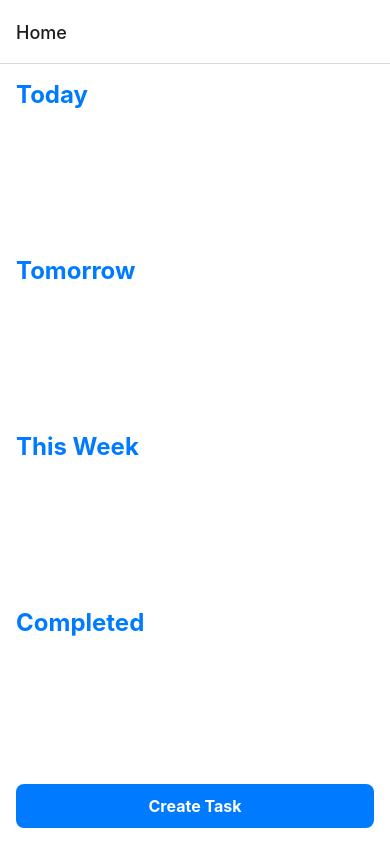
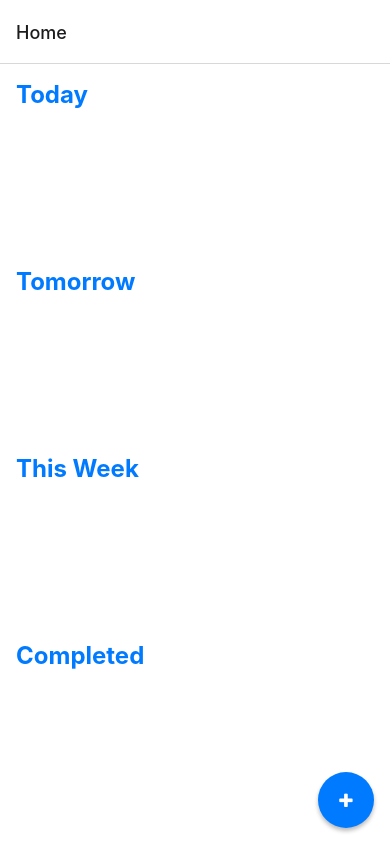
Before and after one commit to sir-collins/incourage-task-tracker, a React Native app: screen /Home in a window 390 px wide. Built offline with nearby package versions, Linux system fonts and the light colour scheme.

Commit message:
style: using a circular button to create tasks

```diff
--- a/src/screens/HomeScreen/HomeScreen.tsx
+++ b/src/screens/HomeScreen/HomeScreen.tsx
@@ -1,9 +1,10 @@
 import React from "react";
-import { View, Text, StyleSheet } from "react-native";
+import { View, Text, StyleSheet, TouchableOpacity } from "react-native";
 import useTaskStore from "../../store/taskStore";
 import TaskList from "../../components/TaskList/TaskList";
 import Button from "../../components/UI/Button";
 import { TaskStatus } from "../../types/task";
+import { FontAwesome } from "@expo/vector-icons";
 
 const HomeScreen = ({ navigation }: { navigation: any }) => {
   const {
@@ -40,10 +41,12 @@ const HomeScreen = ({ navigation }: { navigation: any }) => {
         onDeleteTask={handleDeleteTask}
       />
 
-      <Button
+      <TouchableOpacity
+        style={styles.addButton}
         onPress={() => navigation.navigate("CreateTask")}
-        title="Create Task"
-      />
+      >
+        <FontAwesome name="plus" size={17} color="white" />
+      </TouchableOpacity>
     </View>
   );
 };
@@ -67,6 +70,25 @@ const styles = StyleSheet.create({
     marginBottom: 16,
     color: "#007AFF",
   },
+  addButton: {
+    position: "absolute",
+    bottom: 16,
+    right: 16,
+    backgroundColor: "#007bff",
+    width: 56,
+    height: 56,
+    borderRadius: 28,
+    alignItems: "center",
+    justifyContent: "center",
+    elevation: 5,
+    shadowColor: "#000",
+    shadowOffset: {
+      width: 0,
+      height: 3,
+    },
+    shadowOpacity: 0.27,
+    shadowRadius: 4.65,
+  },
 });
 
 export default HomeScreen;
```
